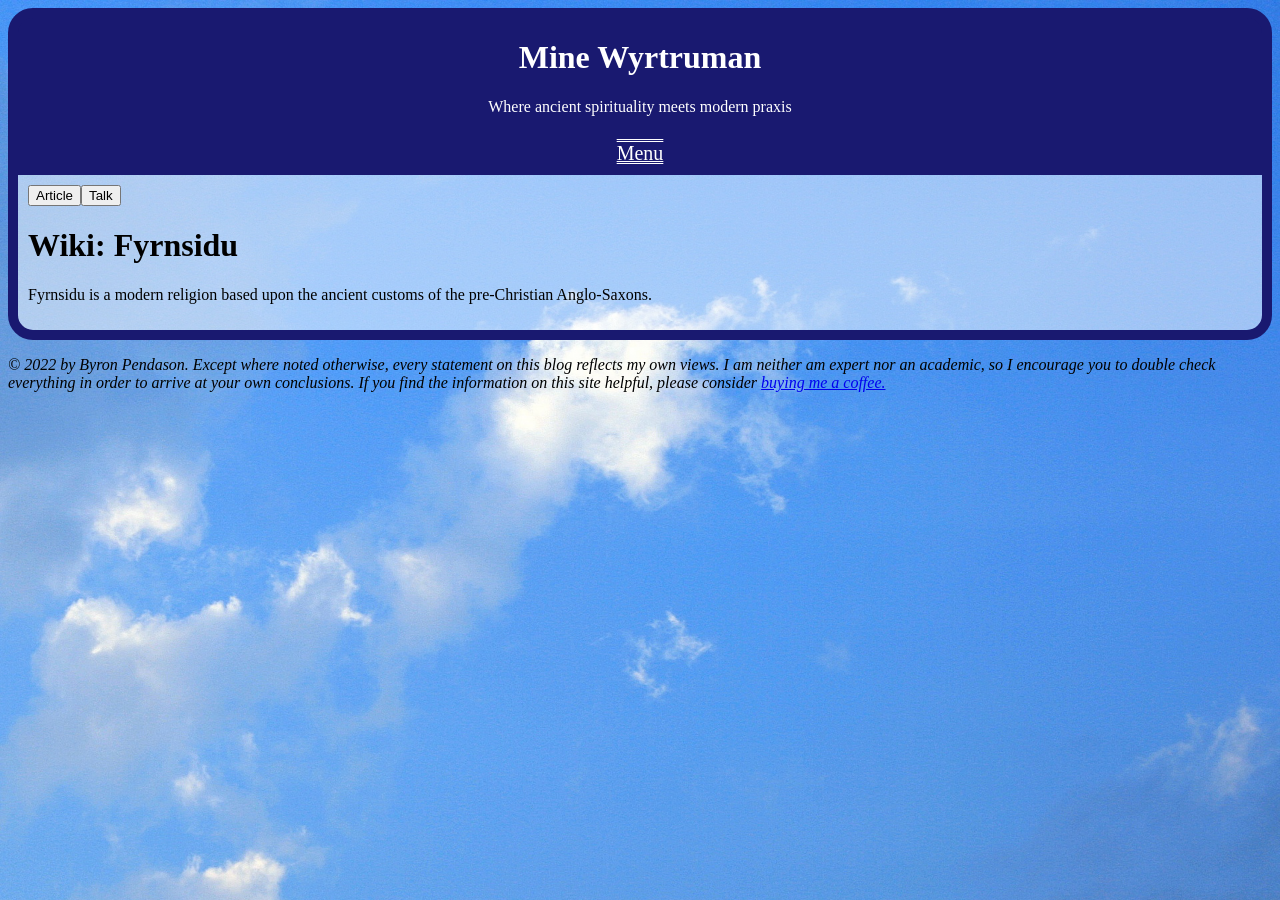
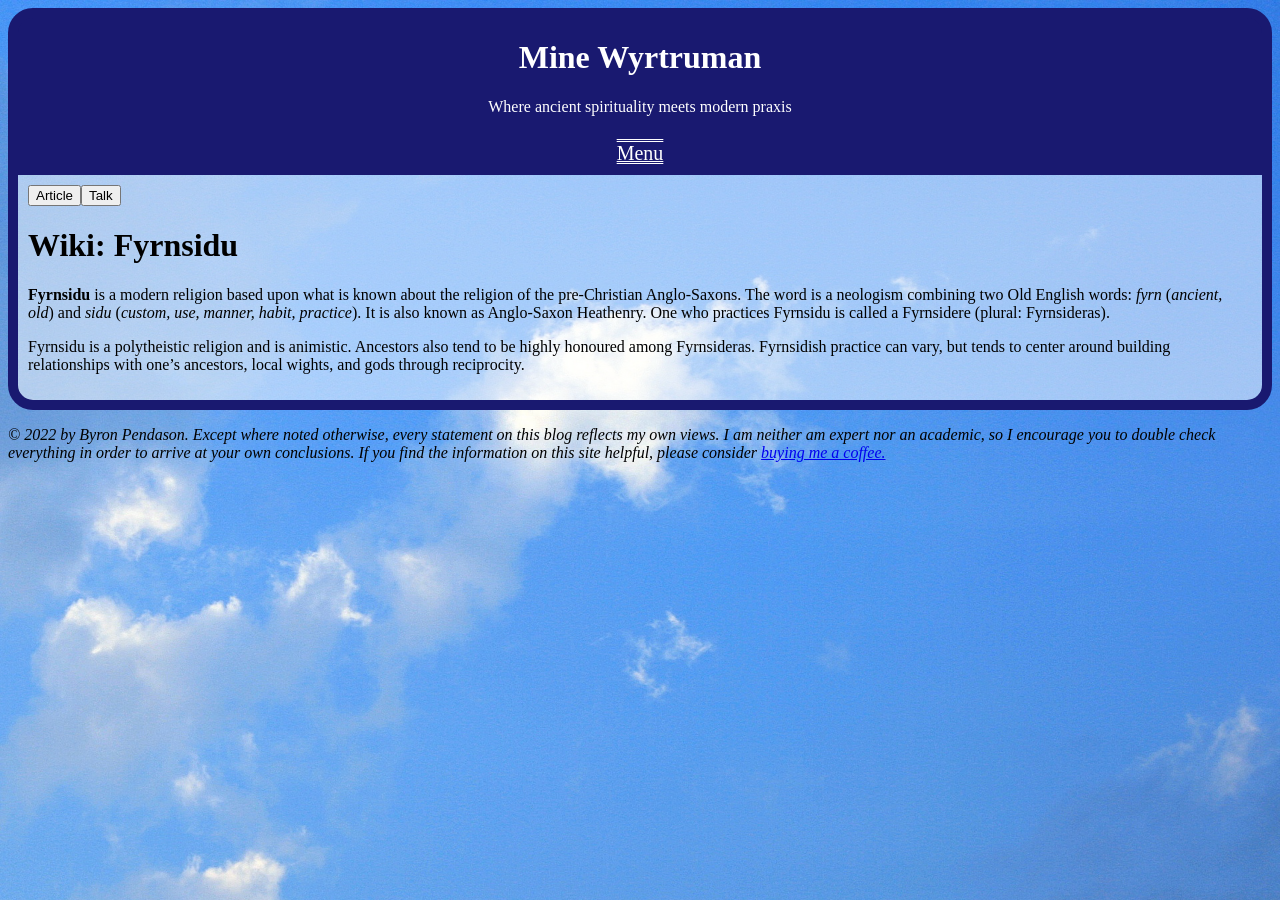
Before and after one commit to byronpendason/byronpendason.github.io, a Jekyll site: the page built from _wiki/fyrnsidu.md, in a window 1280 px wide. Built offline with Jekyll 4.4.1, drawn with Linux system fonts in a browser that asks for light colours; comment, search, counter and statistics services are not loaded.

Commit message:
Update fyrnsidu.md

```diff
--- a/_wiki/fyrnsidu.md
+++ b/_wiki/fyrnsidu.md
@@ -2,4 +2,6 @@
 title: Fyrnsidu
 ---
 
-Fyrnsidu is a modern religion based upon the ancient customs of the pre-Christian Anglo-Saxons.
+**Fyrnsidu** is a modern religion based upon what is known about the religion of the pre-Christian Anglo-Saxons. The word is a neologism combining two Old English words: *fyrn* (*ancient, old*) and *sidu* (*custom, use, manner, habit, practice*). It is also known as Anglo-Saxon Heathenry. One who practices Fyrnsidu is called a Fyrnsidere (plural: Fyrnsideras).
+
+Fyrnsidu is a polytheistic religion and is animistic. Ancestors also tend to be highly honoured among Fyrnsideras. Fyrnsidish practice can vary, but tends to center around building relationships with one's ancestors, local wights, and gods through reciprocity.
```
